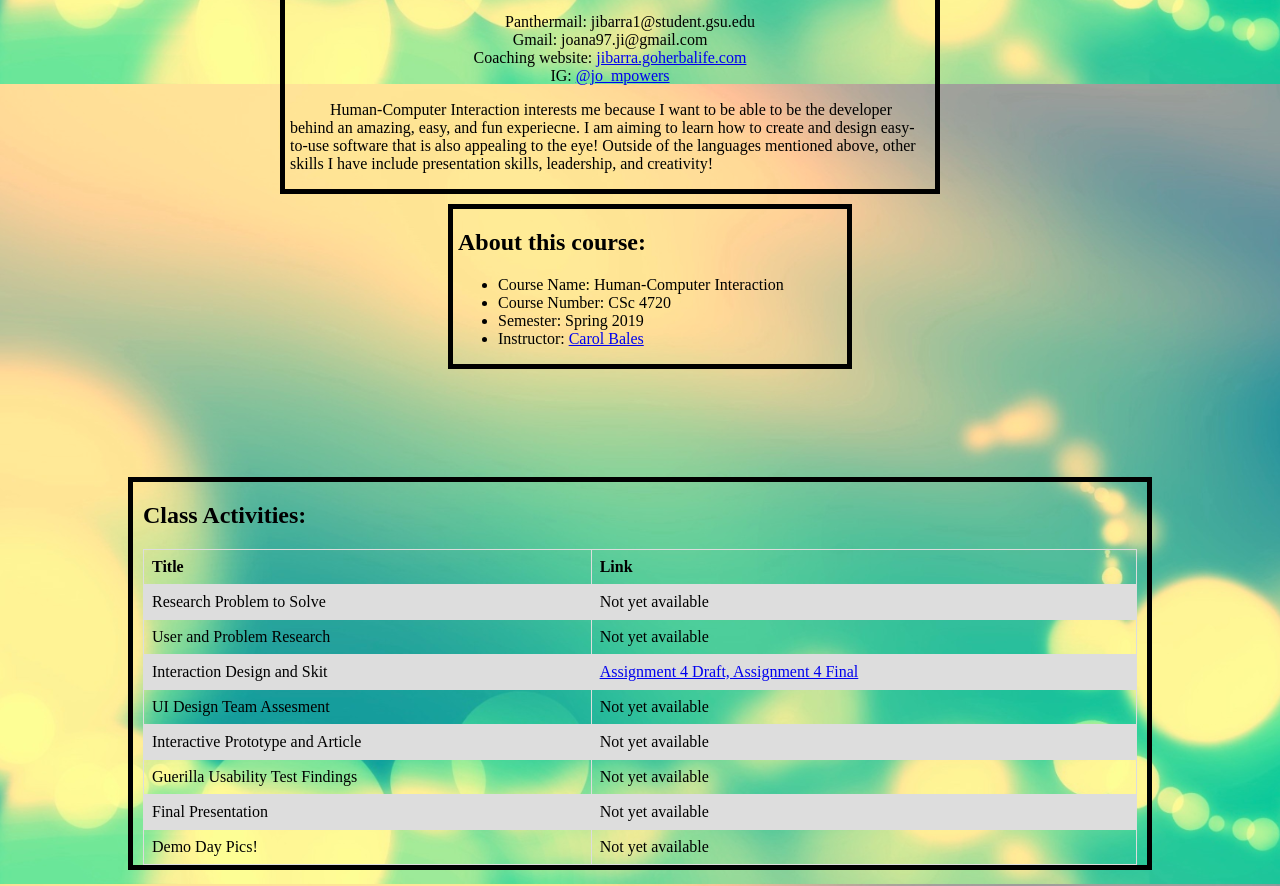
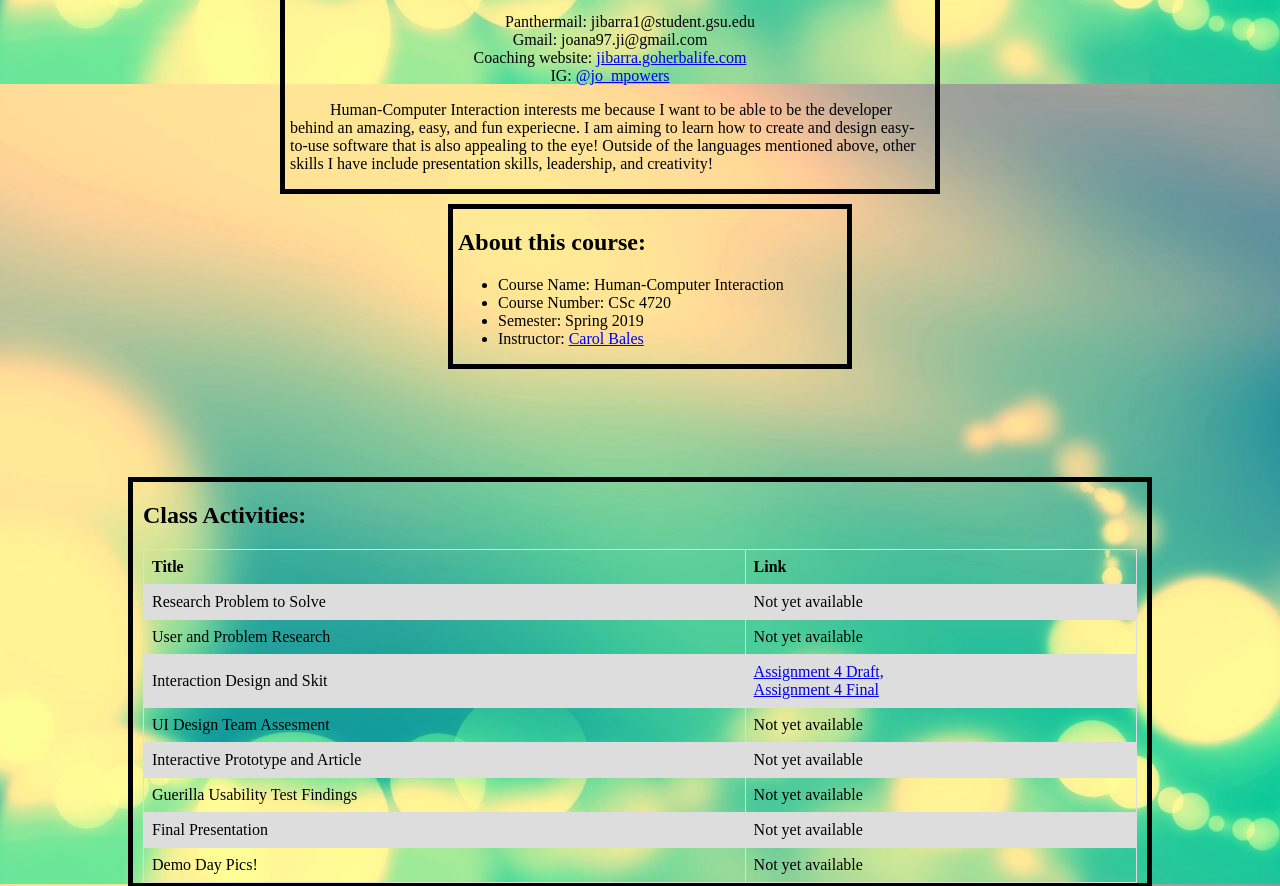
Before and after one commit to xyzJo/xyzJo.github.io, a plain HTML site: page index.html in a window 1280 px wide. Shown: the part 716-1602 px from the top of the page. Drawn offline with Linux system fonts and the light colour scheme.

Commit message:
add break line between links

```diff
--- a/index.html
+++ b/index.html
@@ -55,7 +55,7 @@
 			</tr>
 			<tr>
 				<td>Interaction Design and Skit</td>
-				<td><a href="https://docs.google.com/document/d/1NP8z3xyRkwPgQRJpqAac9dPhqBycFV7ePLCuzMuJEmo/edit">Assignment 4 Draft, </a>  <a href="https://docs.google.com/document/d/1jK5-Ieb6hgWttwS_tYObc0E3iXX0ubx35FPf2L6UR8s/edit">Assignment 4 Final</a></td>
+				<td><a href="https://docs.google.com/document/d/1NP8z3xyRkwPgQRJpqAac9dPhqBycFV7ePLCuzMuJEmo/edit">Assignment 4 Draft, </a> <br> <a href="https://docs.google.com/document/d/1jK5-Ieb6hgWttwS_tYObc0E3iXX0ubx35FPf2L6UR8s/edit">Assignment 4 Final</a></td>
 			</tr>
 			<tr>
 				<td>UI Design Team Assesment</td>
```
